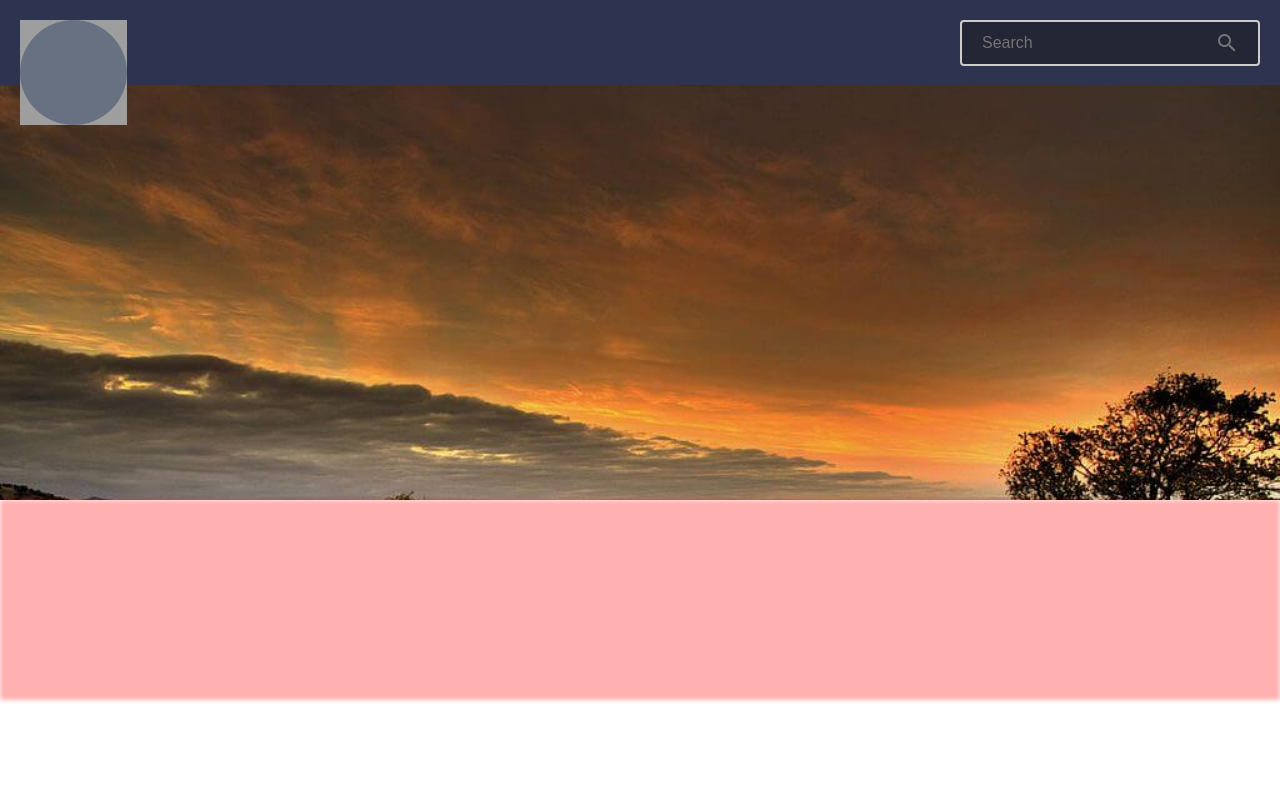
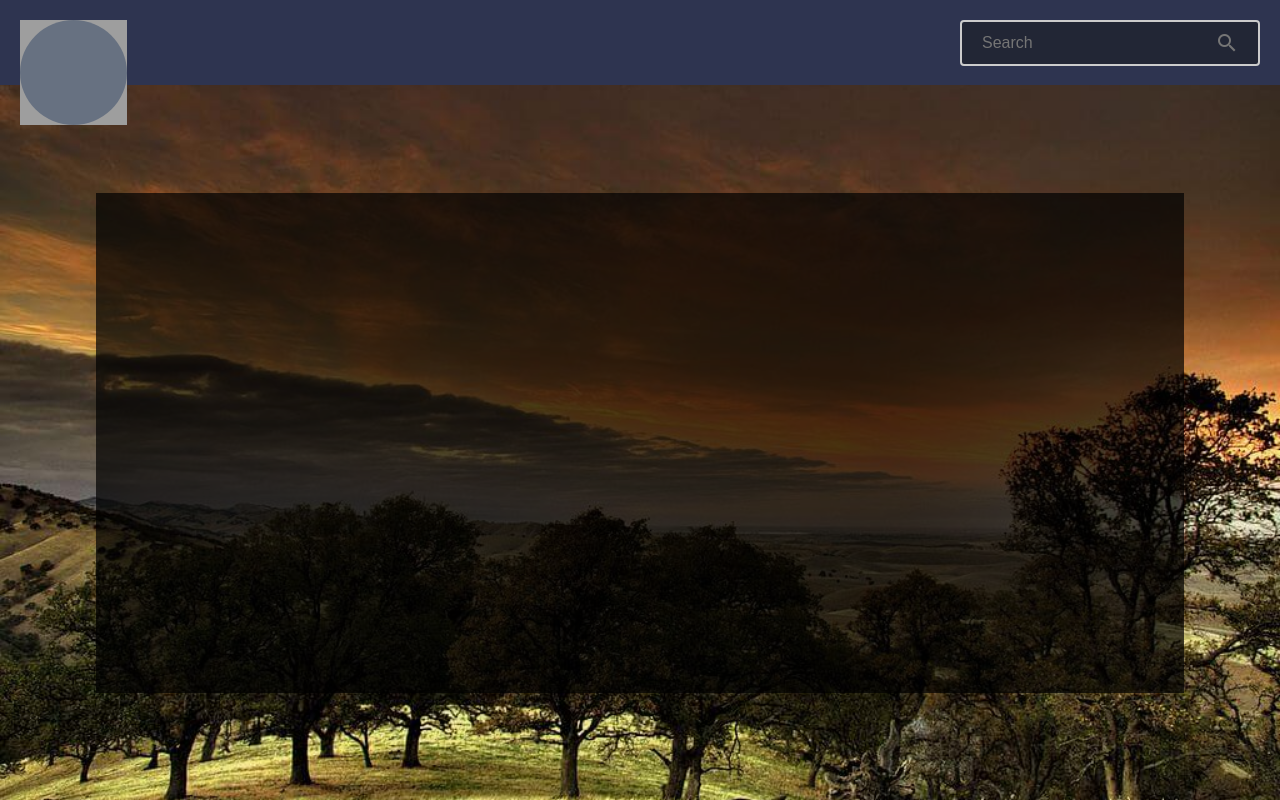
Before and after one commit to bootcamp-practice/wrap-up, a plain HTML site: page index.html in a window 1280 px wide. Drawn offline with Linux system fonts and the light colour scheme; grey boxes are pictures that could not be loaded.

Commit message:
basic layout

```diff
--- a/index.html
+++ b/index.html
@@ -8,22 +8,24 @@
   <link rel="stylesheet" href="style.css" media="screen" title="no title">
   <title></title>
 </head>
+
 <body>
+  <div class="seal-tint"></div>
   <div class="seal"></div>
-    <div class="seal-tint"></div>
-    <div class="background-image">
-      <header class="header">
+  <div class="main-container">
+    <div class="header">
       <div class="search">
         <form>
           <input type="text" name="search" placeholder="Search">
           <i class="material-icons">search</i>
         </form>
       </div>
-      </header>
     </div>
-    <section class="icon-holder">
+    <div class="center">
+      <div class="modal-container">
+      </div>
+    </div>
+  </div>
+</body>
 
-    </section>
-
-  </body>
 </html>
--- a/style.css
+++ b/style.css
@@ -1,5 +1,26 @@
+.main-container {
+  width: 100vw;
+  height: 100vh;
+  background-image: url('assets/contra-costa-scenic.jpg');
+  background-size: cover;
+  background-repeat: no-repeat;
+  display: flex;
+  justify-content: center;
+  flex-direction: column;
+}
+
+.center {
+margin: auto;
+}
+
+.modal-container {
+  width: 85vw;
+  height: 500px;
+  background-color: #000000;
+  opacity: .7;
+}
+
 .header {
-  z-index: 2;
  height: 85px;
  width: 100vw;
  background-color: #88a8dc;
@@ -15,7 +36,7 @@
   width: 107px;
   margin-top: 20px;
   margin-left: 20px;
-  background-image: url(http://www.co.contra-costa.ca.us/Images/FormCenter/Items/Contra%20Costa%20County%20Seal%20.png);
+  background-image: url('http://www.co.contra-costa.ca.us/Images/FormCenter/Items/Contra%20Costa%20County%20Seal%20.png');
   background-repeat: no-repeat;
   background-size: cover;
   -webkit-filter: grayscale(100%);
@@ -58,19 +79,3 @@ form {
   position: absolute;
   margin-left: 255px;
 }
-
-.icon-holder {
-  width: 100vw;
-  height: 200px;
-  filter: blur(2px);
-  background-color: red;
-  opacity: .3;
-}
-
-.background-image {
-  width: 100vw;
-  height: 500px;
-  background-image: url('assets/contra-costa-scenic.jpg');
-  background-size: cover;
-  background-repeat: no-repeat;
-}
```
Lines whose indentation alone changed are shown as unchanged.
